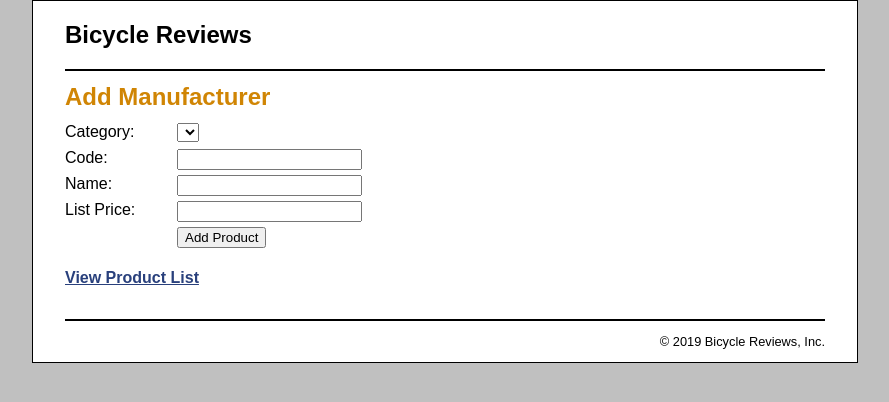
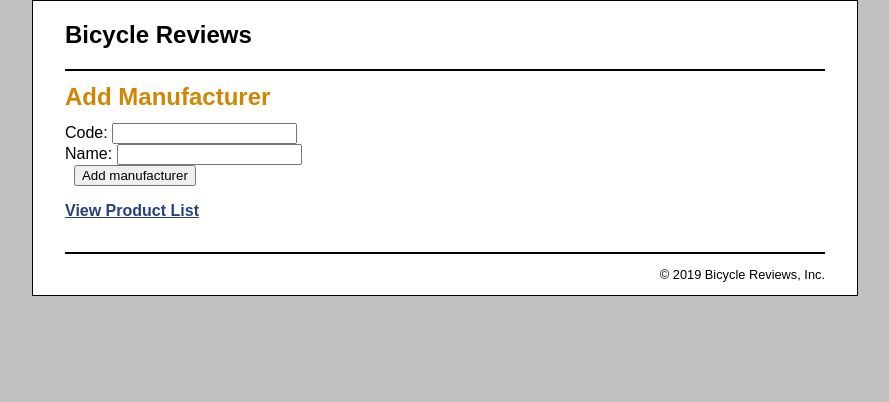
Before and after one commit to d00215406/bicycle_reviews, a PHP site: page /product_manager/manufacturer_add.php in a window 1280 px wide. Shown: the top 402 px of the page, without its empty margins (195-1084 px from the left). Run offline with PHP 8.4, Linux system fonts and the light colour scheme; data that the repository does not hold is empty.

Commit message:
Backup before further testing on add_manufacturer
manufacturer_add.php (not yet complete)

```diff
--- a/product_manager/index.php
+++ b/product_manager/index.php
@@ -107,4 +107,5 @@ if ($action == 'list_products') {
     delete_category($category_id);
     header('Location: .?action=list_categories');      // display the Category List page
 }
+
 ?>
--- a/product_manager/manufacturer_add.php
+++ b/product_manager/manufacturer_add.php
@@ -1,33 +1,19 @@
 <?php include '../view/header.php'; ?>
 <main>
     <h1>Add Manufacturer</h1>
-    <form action="index.php" method="post" id="add_product_form">
+    <form action="index.php" method="post" id="add_manufacturer_form">
         <input type="hidden" name="action" value="add_product">
 
-        <label>Category:</label>
-        <select name="category_id">
-        <?php foreach ( $categories as $category ) : ?>
-            <option value="<?php echo $category['typeID']; ?>">
-                <?php echo $category['typeName']; ?>
-            </option>
-        <?php endforeach; ?>
-        </select>
-        <br>
-
         <label>Code:</label>
-        <input type="input" name="code">
+        <input type="input" name="manufacturerName">
         <br>
 
         <label>Name:</label>
-        <input type="input" name="name">
-        <br>
-
-        <label>List Price:</label>
-        <input type="input" name="price">
+        <input type="input" name="ManufacturerSite">
         <br>
 
         <label>&nbsp;</label>
-        <input type="submit" value="Add Product">
+        <input type="submit" value="Add manufacturer">
         <br>
     </form>
     <p class="last_paragraph">
```
Also changed, not shown: model/manufacturer_db.php (added, +27 -0 lines), product_manager/index2.php (added, +32 -0 lines).
